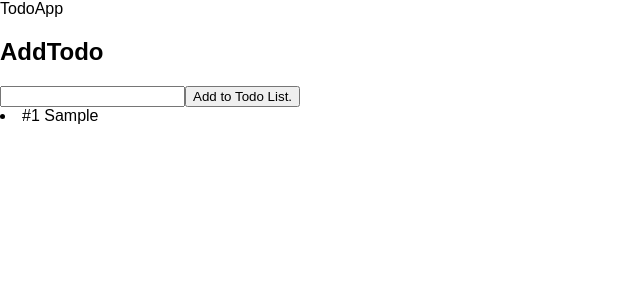
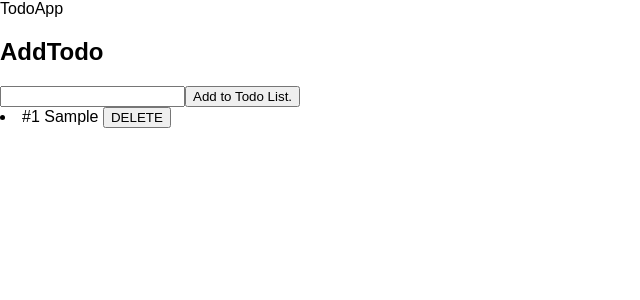
Before and after one commit to Kazuki74/redux-lessons, a React (Create React App) app in the folder webapp/: page / in a window 1280 px wide. Both pictures are taken after typing "Sample" into the empty fields and a click on the input "Add to Todo List.". Shown: the top 300 px of the page, without its empty margins (0-640 px from the left). Built offline with nearby package versions, Linux system fonts and the light colour scheme.

Commit message:
implemented delete function

```diff
--- a/webapp/src/App.js
+++ b/webapp/src/App.js
@@ -16,12 +16,19 @@ class App extends Component {
       nextId: this.state.nextId + 1
      })
   }
+  deleteTodo = (id) => {
+    this.setState({
+      todos: this.state.todos.filter(todo => {
+        return todo.id !== id;
+      })
+    })
+  }
   render() {
     return (
       <React.Fragment>
         <div>TodoApp</div>
-        <AddTodo addTodo={this.addTodo}/>
-        <List todos={this.state.todos}/>
+        <AddTodo addTodo={this.addTodo} />
+        <List todos={this.state.todos} deleteTodo={this.deleteTodo} />
       </React.Fragment>
     );
   }
--- a/webapp/src/components/AddTodo.js
+++ b/webapp/src/components/AddTodo.js
@@ -15,6 +15,7 @@ class AddTodo extends Component {
   	event.preventDefault();
   	this.props.addTodo(this.state.title)
   	this.setState({title: ""});
+  	console.log(this.props)
   }
 
   render() {
--- a/webapp/src/components/List.js
+++ b/webapp/src/components/List.js
@@ -7,7 +7,11 @@ class List extends Component {
   }
   render() {
   	const list = this.props.todos.map(todo => {
-  		return <li>#{todo.id} {todo.title}</li>
+  		return(
+  			<li>
+  				#{todo.id} {todo.title} <button onClick={() => {this.props.deleteTodo(todo.id)}}>DELETE</button>
+  			</li>
+  		)
   	})
     return (
       <div>{list}</div>
```
